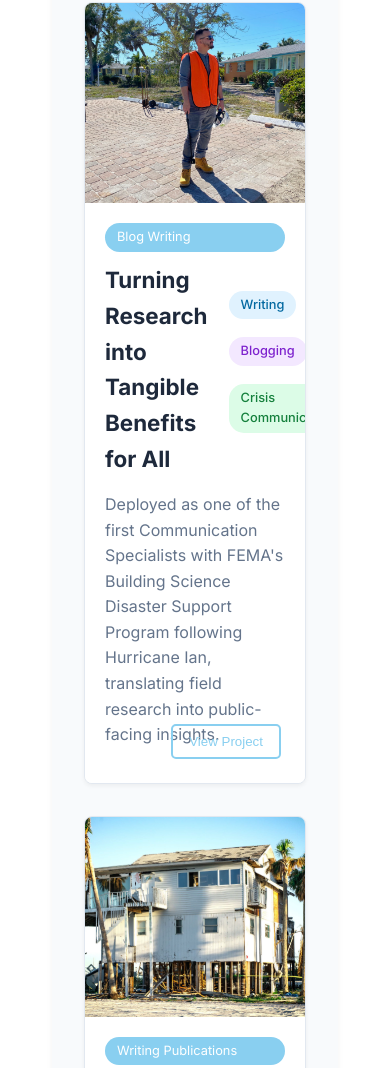
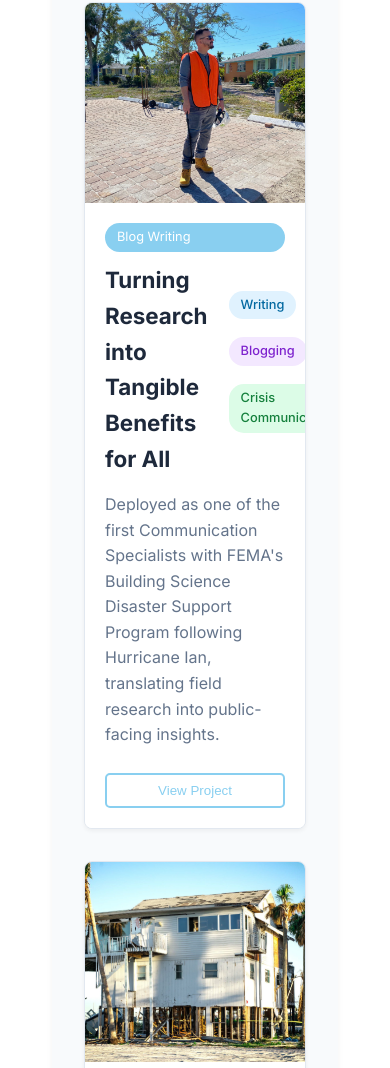
Before and after one commit to darzags/darzags.github.io, a plain HTML site: page work.html in a window 390 px wide. Shown: the part 887-1955 px from the top of the page. Drawn offline with Linux system fonts and the light colour scheme.

Commit message:
Fix mobile work card button positioning

```diff
--- a/styles.css
+++ b/styles.css
@@ -1278,11 +1278,15 @@ footer {
         position: relative;
         transform: none;
         background: var(--background-color);
+        display: flex;
+        flex-direction: column;
+        min-height: 300px;
     }
 
     .work-description {
         display: block;
-        margin-bottom: 15px;
+        margin-bottom: 60px; /* Increased margin to accommodate button */
+        flex-grow: 1;
     }
 
     .work-tags {
@@ -1301,4 +1305,13 @@ footer {
     .work-type {
         margin-bottom: 10px;
     }
+
+    .view-project {
+        position: absolute;
+        bottom: 20px;
+        left: 20px;
+        right: 20px;
+        width: auto;
+        margin: 0;
+    }
 }
```
